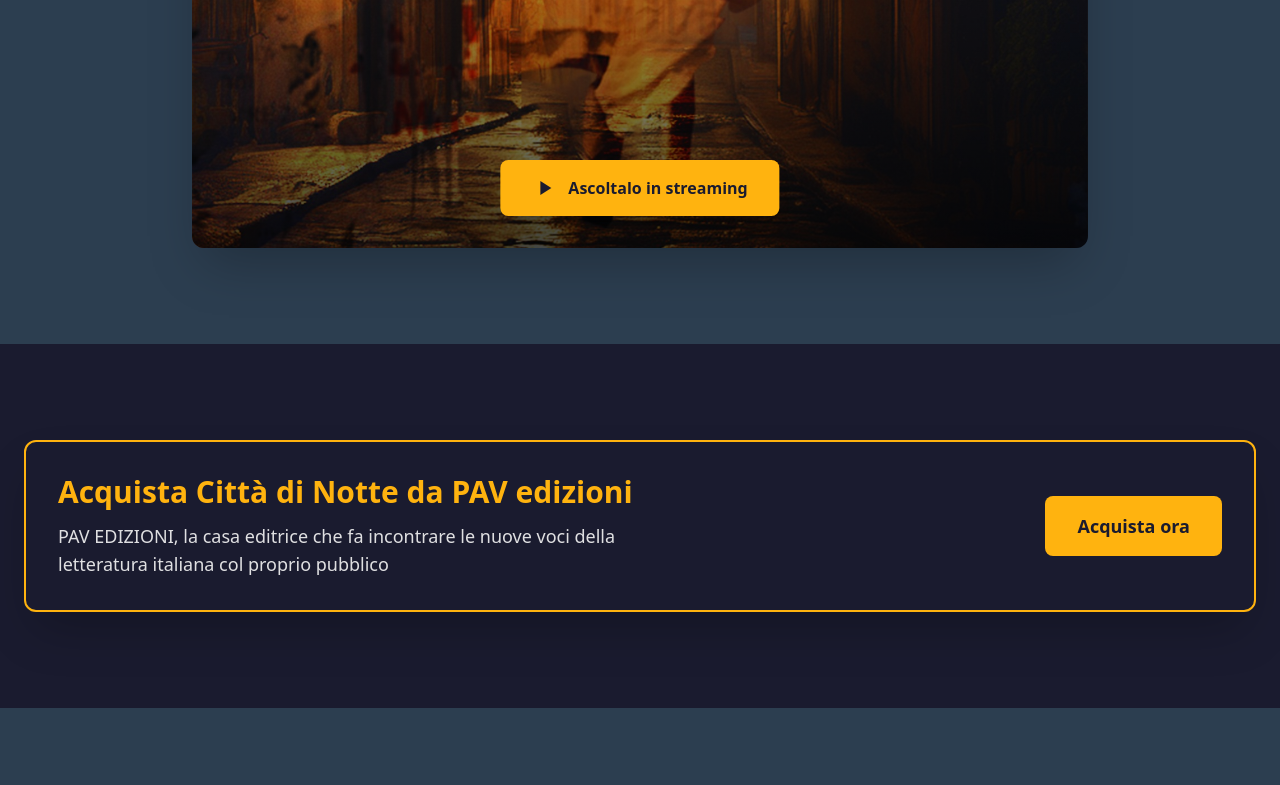
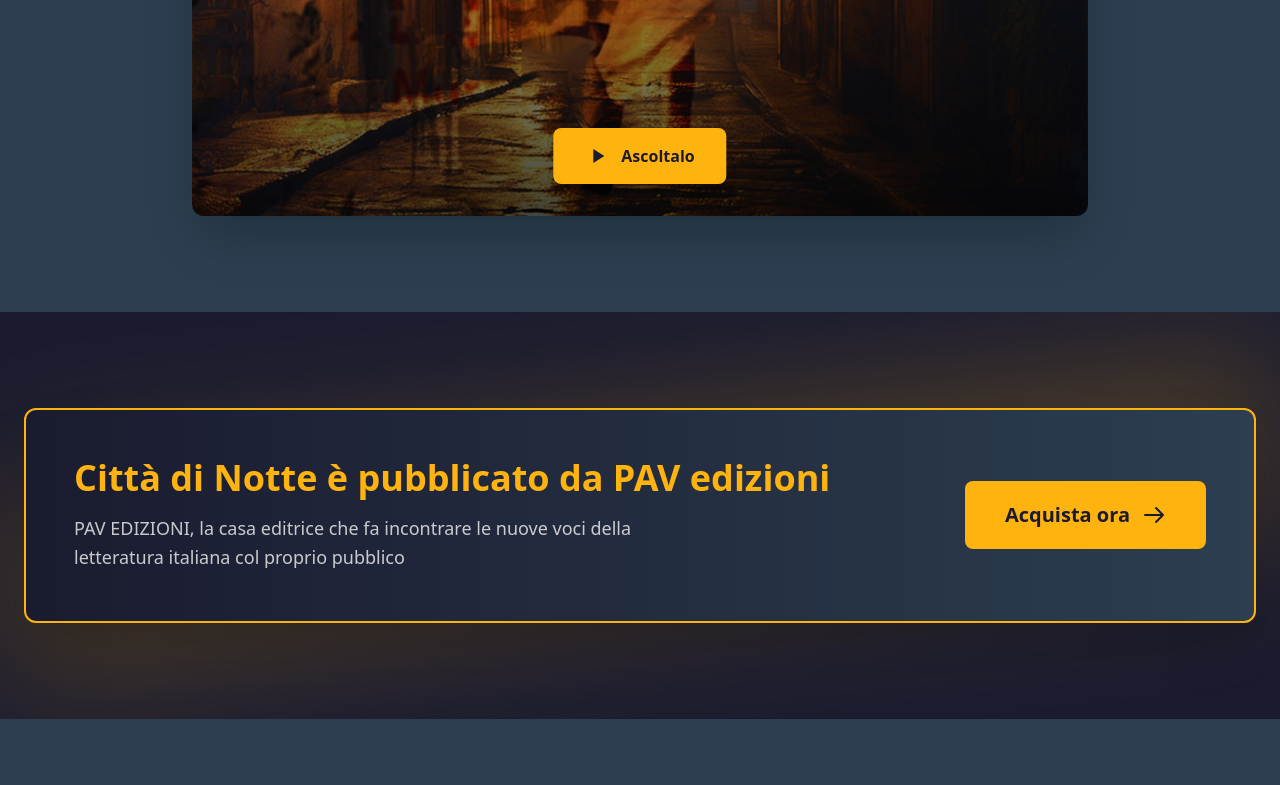
Before and after one commit to manudeluca/citta-di-notte-landing-page, a plain HTML site: page index.html in a window 1280 px wide. Shown: the part 1720-2505 px from the top of the page. Drawn offline with nearby package versions, Linux system fonts and the light colour scheme; grey boxes are pictures that could not be loaded.

Commit message:
refactor: add links

```diff
--- a/index.html
+++ b/index.html
@@ -81,10 +81,10 @@
                         umane e voglia di addentare la vita, fallimenti e rinascita.<br><br>
                         La storia di un ragazzo come tanti, il ritratto di una generazione intera.
                     </p>
-                    <button class="hover-glow bg-city text-night px-8 py-4 rounded-lg text-lg font-bold"
+                    <a href="https://amzn.eu/d/1H0Aikn" target="_blank" class="hover-glow bg-city text-night px-8 py-4 rounded-lg text-lg font-bold"
                             data-aos="fade-up" data-aos-delay="600">
                         Acquista la tua copia ora
-                    </button>
+                    </a>
                 </div>
 
                 <!-- Desktop Image (hidden on mobile) -->
@@ -108,10 +108,10 @@
                         Scopri come inizia questa storia, con un semplice click
                     </p>
                 </div>
-                <button class="w-full md:w-auto hover-glow bg-neon text-night px-8 py-4 rounded-lg font-bold text-lg
+                <a href="Città%20di%20Notte%20-%20Estratto.pdf" target="_blank" class="w-full md:w-auto hover-glow bg-neon text-night px-8 py-4 rounded-lg font-bold text-lg
                          transition-all duration-300 hover:scale-105">
                     Scarica l'estratto
-                </button>
+                </a>
             </div>
         </div>
     </div>
@@ -141,7 +141,7 @@
                     <!-- Overlay with Gradient -->
                     <div class="absolute inset-0 bg-gradient-to-t from-black/70 via-transparent to-transparent">
                         <!-- Play Button Container -->
-                        <button class="absolute bottom-8 left-1/2 -translate-x-1/2 bg-city text-night px-8 py-4 rounded-lg
+                        <a href="https://linktr.ee/introcittadinotte" target="_blank" class="absolute bottom-8 left-1/2 -translate-x-1/2 bg-city text-night px-8 py-4 rounded-lg
                                  hover:scale-105 transition-all duration-300 shadow-lg hover:shadow-xl
                                  flex items-center gap-3 font-bold group">
                             <!-- Play Icon -->
@@ -149,8 +149,8 @@
                                  fill="currentColor" class="group-hover:translate-x-1 transition-transform duration-300">
                                 <path d="M8 5v14l11-7z"/>
                             </svg>
-                            Ascoltalo in streaming
-                        </button>
+                            Ascoltalo
+                        </a>
                     </div>
                 </div>
             </div>
@@ -158,7 +158,7 @@
     </section>
 
 
-    <!-- Purchase Box -->
+    <!-- Purchase Box
     <div class="container mx-auto px-4 sm:px-6 my-24">
         <div class="bg-night border-2 border-city rounded-xl shadow-2xl p-8 hover:shadow-[0_0_25px_rgba(255,179,15,0.3)] transition-all duration-300"
              data-aos="zoom-in">
@@ -183,6 +183,45 @@
                 </a>
             </div>
         </div>
+    </div>-->
+
+    <div class="container mx-auto px-4 sm:px-6 my-24 relative">
+        <!-- Background glow effect -->
+        <div class="absolute inset-0 bg-city/20 blur-3xl -z-10 transform -skew-y-6"></div>
+
+        <div class="bg-gradient-to-r from-night to-asphalt border-2 border-city rounded-xl shadow-2xl p-12
+                hover:shadow-[0_0_40px_rgba(255,179,15,0.4)] transition-all duration-500
+                transform hover:-translate-y-2">
+            <div class="flex flex-col md:flex-row items-center justify-between gap-8">
+                <div class="text-center md:text-left space-y-4">
+                    <h3 class="text-3xl md:text-4xl font-bold text-city">
+                        Città di Notte è pubblicato da PAV edizioni
+                    </h3>
+                    <p class="text-paper/80 text-lg max-w-xl leading-relaxed">
+                        PAV EDIZIONI, la casa editrice che fa incontrare le nuove voci
+                        della letteratura italiana col proprio pubblico
+                    </p>
+                </div>
+
+                <div class="flex flex-col items-center gap-4">
+                    <a href="https://pavedizioni.it/prodotto/citta-di-notte"
+                       target="_blank"
+                       rel="noopener noreferrer"
+                       class="group bg-city hover:bg-city/90 text-night px-10 py-5 rounded-lg
+                          font-bold text-xl transition-all duration-300
+                          hover:shadow-[0_0_20px_rgba(255,179,15,0.3)]
+                          flex items-center gap-3">
+                        Acquista ora
+                        <svg xmlns="http://www.w3.org/2000/svg"
+                             class="h-6 w-6 transform group-hover:translate-x-1 transition-transform"
+                             fill="none" viewBox="0 0 24 24"
+                             stroke="currentColor">
+                            <path stroke-linecap="round" stroke-linejoin="round" stroke-width="2" d="M14 5l7 7m0 0l-7 7m7-7H3" />
+                        </svg>
+                    </a>
+                </div>
+            </div>
+        </div>
     </div>
 
     <!-- Author Bio Section -->
@@ -202,18 +241,18 @@
                     </p>
 
                     <div class="flex justify-center space-x-8 mb-8" data-aos="fade-up">
-                        <a href="#" class="text-neon hover:text-city transition-colors duration-300 text-lg">
+                        <a href="https://www.instagram.com/santeusanio.author/" target="_blank" class="text-neon hover:text-city transition-colors duration-300 text-lg">
                             <img src="images/ig.webp" alt="Logo Instagram" class="w-8 h-8">
                         </a>
-                        <a href="#" class="text-neon hover:text-city transition-colors duration-300 text-lg">
+                        <a href="https://www.facebook.com/santeusanio.author" target="_blank" class="text-neon hover:text-city transition-colors duration-300 text-lg">
                             <img src="images/fb.webp" alt="Logo Facebook" class="w-8 h-8"></a>
-                        <a href="#" class="text-neon hover:text-city transition-colors duration-300 text-lg">
+                        <a href="https://www.tiktok.com/@santeusanio.author?_t=8rPoly4s4c2&_r=1" target="_blank" class="text-neon hover:text-city transition-colors duration-300 text-lg">
                             <img src="images/tiktok.svg" alt="Logo Instagram" class="w-8 h-8"></a>
                     </div>
 
-                    <button class="hover-glow bg-city text-night px-8 py-4 rounded-lg text-lg font-bold" data-aos="fade-up">
+                    <a href="https://linktr.ee/santeusanio.author?utm_source=linktree_profile_share&ltsid=0ecb4fc8-18a4-4ae2-8b6c-f234ca9280f7" target="_blank" class="hover-glow bg-city text-night px-8 py-4 rounded-lg text-lg font-bold" data-aos="fade-up">
                         Scopri le pubblicazioni
-                    </button>
+                    </a>
                 </div>
             </div>
         </div>
```
Also changed, not shown: 2 other files.
